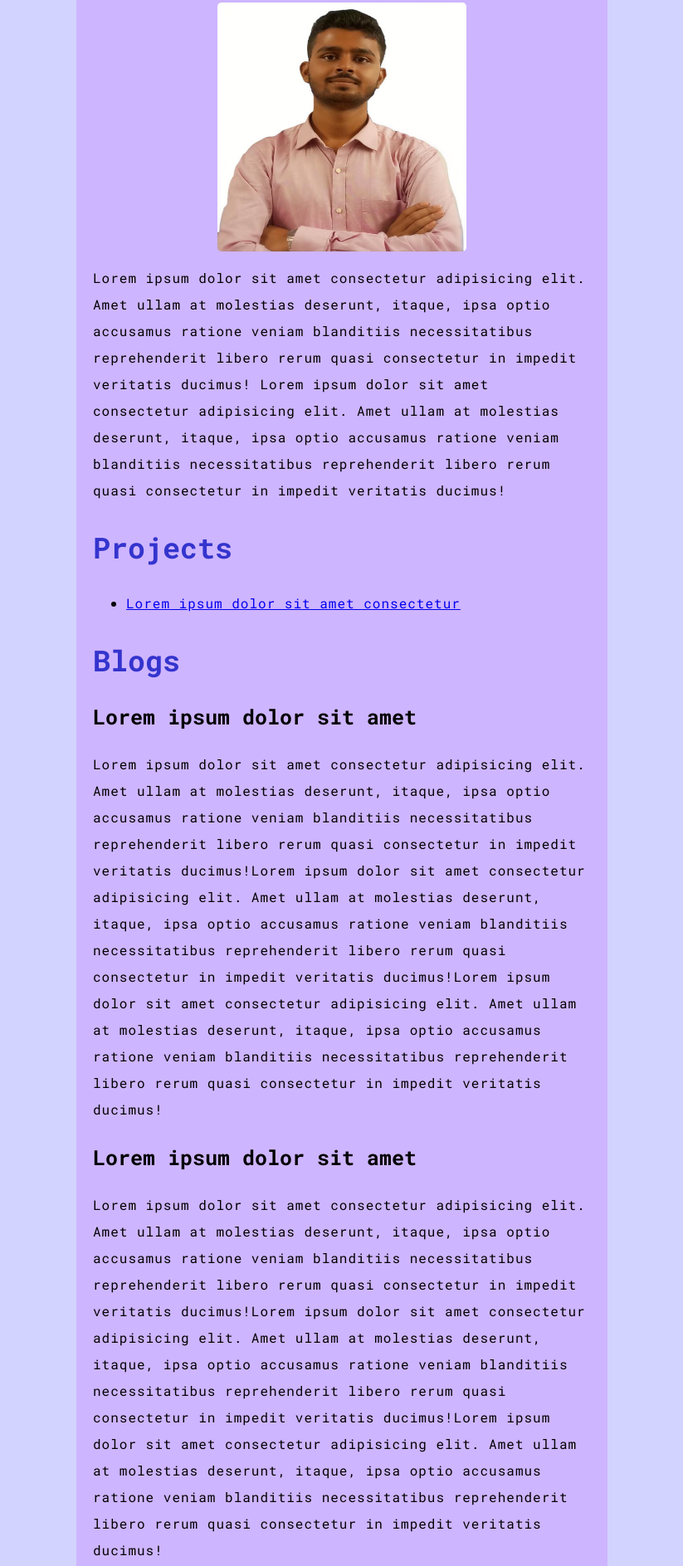
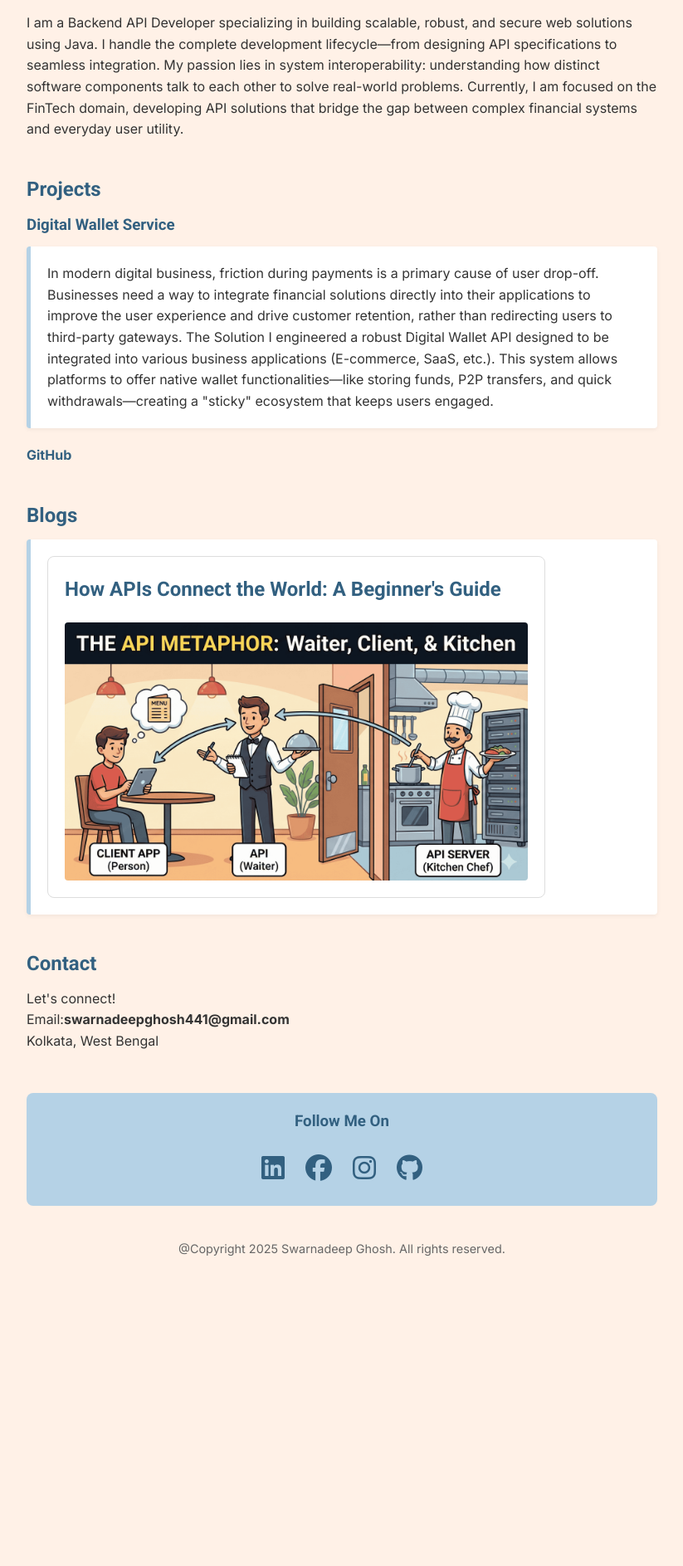
Before and after one commit to Swarna03700/my-portfolio, a plain HTML site: page index.html in a window 1280 px wide. Shown: the part 672-2559 px from the top of the page at 83% size, without its empty margins (228-1051 px from the left). After the commit the page ends 2239 px from the top, so only its background shows below. Drawn offline with Linux system fonts and the light colour scheme.

Commit message:
feat(release): major design overhaul and blog article integration
- Layout: Refactor main layout structure.

- Theme: Update typography and color palette globally.

- Features: Introduce new blog article.

- Socials: Add social media icons

```diff
--- a/index.html
+++ b/index.html
@@ -2,122 +2,147 @@
 <html lang="en-US">
   <head>
     <meta charset="utf-8" />
+    <meta name="viewport" content="width=device-width, initial-scale=1.0" />
     <title>Portfolio - Swarnadeep Ghosh</title>
-    <link rel="stylesheet" href="styles/style.css" />
     <link rel="preconnect" href="https://fonts.googleapis.com" />
     <link rel="preconnect" href="https://fonts.gstatic.com" crossorigin />
     <link
-      href="https://fonts.googleapis.com/css2?family=Roboto+Mono:ital,wght@0,100..700;1,100..700&family=Roboto:ital,wght@0,100..900;1,100..900&display=swap"
+      href="https://fonts.googleapis.com/css2?family=Inter:ital,opsz,wght@0,14..32,100..900;1,14..32,100..900&family=Roboto+Mono:ital,wght@0,100..700;1,100..700&family=Roboto:ital,wght@0,100..900;1,100..900&display=swap"
       rel="stylesheet"
     />
+    <link rel="preconnect" href="https://fonts.googleapis.com" />
+    <link rel="preconnect" href="https://fonts.gstatic.com" crossorigin />
+    <link
+      href="https://fonts.googleapis.com/css2?family=Inter:ital,opsz,wght@0,14..32,100..900;1,14..32,100..900&family=Roboto+Mono:ital,wght@0,100..700;1,100..700&family=Roboto:ital,wght@0,100..900;1,100..900&display=swap"
+      rel="stylesheet"
+    />
+    <link
+      rel="stylesheet"
+      href="https://cdnjs.cloudflare.com/ajax/libs/font-awesome/6.5.1/css/all.min.css"
+    />
+    <link rel="stylesheet" href="styles/style.css" />
   </head>
   <body>
+    <header>
       <!-- This is the navigation bar -->
       <nav>
         <ul>
           <li><a href="#">Home</a></li>
-        <li><a href="#">About</a></li>
-        <li><a href="#">Projects</a></li>
-        <li><a href="#">Blogs</a></li>
-        <li><a href="#">Contact</a></li>
+          <li><a href="#about">About</a></li>
+          <li><a href="#projects">Projects</a></li>
+          <li><a href="#blogs">Blogs</a></li>
+          <li><a href="#contact">Contact</a></li>
         </ul>
       </nav>
       <!-- Main content starts here -->
-    <header>
+
       <h1>SWARNADEEP GHOSH</h1>
-      <h3 id="role">BACKEND DEVELOPER</h3>
+      <h2 id="role">BACKEND DEVELOPER</h2>
 
-      <p>
-        Lorem ipsum dolor sit amet consectetur adipisicing elit. Amet ullam at
-        molestias deserunt, itaque, ipsa optio accusamus ratione veniam
-        blanditiis necessitatibus reprehenderit libero rerum quasi consectetur
-        in impedit veritatis ducimus!
+      <p id="heading">
+        Building scalable APIs that drive seamless digital experiences
       </p>
     </header>
 
     <main>
       <!-- About section -->
-      <section>
+      <section id="about">
         <h2>About</h2>
         <img
-          src="/swarnadeep.PNG"
+          id="profile-image"
+          src="assets/swarnadeep.PNG"
           alt="profile image"
           width="300"
           height="300"
         />
         <p>
-          Lorem ipsum dolor sit amet consectetur adipisicing elit. Amet ullam at
-          molestias deserunt, itaque, ipsa optio accusamus ratione veniam
-          blanditiis necessitatibus reprehenderit libero rerum quasi consectetur
-          in impedit veritatis ducimus! Lorem ipsum dolor sit amet consectetur
-          adipisicing elit. Amet ullam at molestias deserunt, itaque, ipsa optio
-          accusamus ratione veniam blanditiis necessitatibus reprehenderit
-          libero rerum quasi consectetur in impedit veritatis ducimus!
+          I am a Backend API Developer specializing in building scalable,
+          robust, and secure web solutions using Java. I handle the complete
+          development lifecycle—from designing API specifications to seamless
+          integration. My passion lies in system interoperability: understanding
+          how distinct software components talk to each other to solve
+          real-world problems. Currently, I am focused on the FinTech domain,
+          developing API solutions that bridge the gap between complex financial
+          systems and everyday user utility.
         </p>
       </section>
       <!-- Project section -->
-      <section>
+      <section id="projects">
         <h2>Projects</h2>
-        <ul>
-          <li><a href="#">Lorem ipsum dolor sit amet consectetur</a></li>
-        </ul>
+        <h3 class="project-title">Digital Wallet Service</h3>
+        <p>
+          In modern digital business, friction during payments is a primary
+          cause of user drop-off. Businesses need a way to integrate financial
+          solutions directly into their applications to improve the user
+          experience and drive customer retention, rather than redirecting users
+          to third-party gateways. The Solution I engineered a robust Digital
+          Wallet API designed to be integrated into various business
+          applications (E-commerce, SaaS, etc.). This system allows platforms to
+          offer native wallet functionalities—like storing funds, P2P transfers,
+          and quick withdrawals—creating a "sticky" ecosystem that keeps users
+          engaged.
+        </p>
+        <p>
+          <a href="https://github.com/Swarna03700/spring-fintech-platform"
+            >GitHub</a
+          >
+        </p>
       </section>
       <!-- Blogs and Articles section -->
-      <section>
+      <section id="blogs">
         <h2>Blogs</h2>
         <article>
-          <h3 class="title">Lorem ipsum dolor sit amet</h3>
-          <p>
-            Lorem ipsum dolor sit amet consectetur adipisicing elit. Amet ullam
-            at molestias deserunt, itaque, ipsa optio accusamus ratione veniam
-            blanditiis necessitatibus reprehenderit libero rerum quasi
-            consectetur in impedit veritatis ducimus!Lorem ipsum dolor sit amet
-            consectetur adipisicing elit. Amet ullam at molestias deserunt,
-            itaque, ipsa optio accusamus ratione veniam blanditiis
-            necessitatibus reprehenderit libero rerum quasi consectetur in
-            impedit veritatis ducimus!Lorem ipsum dolor sit amet consectetur
-            adipisicing elit. Amet ullam at molestias deserunt, itaque, ipsa
-            optio accusamus ratione veniam blanditiis necessitatibus
-            reprehenderit libero rerum quasi consectetur in impedit veritatis
-            ducimus!
-          </p>
-        </article>
-        <article>
-          <h3 class="title">Lorem ipsum dolor sit amet</h3>
-          <p>
-            Lorem ipsum dolor sit amet consectetur adipisicing elit. Amet ullam
-            at molestias deserunt, itaque, ipsa optio accusamus ratione veniam
-            blanditiis necessitatibus reprehenderit libero rerum quasi
-            consectetur in impedit veritatis ducimus!Lorem ipsum dolor sit amet
-            consectetur adipisicing elit. Amet ullam at molestias deserunt,
-            itaque, ipsa optio accusamus ratione veniam blanditiis
-            necessitatibus reprehenderit libero rerum quasi consectetur in
-            impedit veritatis ducimus!Lorem ipsum dolor sit amet consectetur
-            adipisicing elit. Amet ullam at molestias deserunt, itaque, ipsa
-            optio accusamus ratione veniam blanditiis necessitatibus
-            reprehenderit libero rerum quasi consectetur in impedit veritatis
-            ducimus!
-          </p>
+          <div class="blog-thumbnail">
+            <a href="blogs/how-apis-connect-the-world-a-beginners-guide.html"
+              ><h3 class="blog-title">
+                How APIs Connect the World: A Beginner's Guide
+              </h3>
+            </a>
+            <div class="image-container">
+              <img
+                src="assets/api-metaphor-waiter-client-chef.png"
+                alt="api-metaphor-waiter-client-chef"
+                class="blog-image"
+              />
+            </div>
+          </div>
         </article>
       </section>
       <!-- Contact section -->
-      <section>
+      <section id="contact">
         <h2>Contact</h2>
         <p>Let's connect!</p>
-        <p>Email:<strong>swarnadeep441@gmail.com</strong></p>
+        <p>Email:<strong>swarnadeepghosh441@gmail.com</strong></p>
         <p>Kolkata, West Bengal</p>
       </section>
       <aside>
         <h3 id="follow">Follow Me On</h3>
-        <ul>
-          <li><a href="#">LinkedIn</a></li>
-          <li><a href="#">Facebook</a></li>
-          <li><a href="#">Instagram</a></li>
+        <ul class="social-links">
+          <li>
+            <a href="#" aria-label="LinkedIn">
+              <i class="fa-brands fa-linkedin"></i>
+            </a>
+          </li>
+          <li>
+            <a href="#" aria-label="Facebook">
+              <i class="fa-brands fa-facebook"></i>
+            </a>
+          </li>
+          <li>
+            <a href="#" aria-label="Instagram">
+              <i class="fa-brands fa-instagram"></i>
+            </a>
+          </li>
+          <li>
+            <a href="#" aria-label="GitHub">
+              <i class="fa-brands fa-github"></i>
+            </a>
+          </li>
         </ul>
       </aside>
     </main>
     <footer>
-      <p>@Copyright 2024 Swarnadeep Ghosh. All rights reserved.</p>
+      <p>@Copyright 2025 Swarnadeep Ghosh. All rights reserved.</p>
     </footer>
   </body>
 </html>
--- /dev/null
+++ b/styles/blog-page-style.css
@@ -0,0 +1,179 @@
+/* Reset and Base Styles */
+* {
+    box-sizing: border-box;
+    margin: 0;
+    padding: 0;
+}
+
+body {
+    background-color: #fff1e7;
+    font-family: 'Inter', sans-serif;
+    color: #333;
+    line-height: 1.6;
+    padding: 20px;
+}
+
+/* Layout Container */
+
+header, main {
+    max-width: 800px;
+    margin: 0 auto;
+}
+
+/* Navigation */
+nav {
+    margin-bottom: 40px;
+}
+
+nav ul {
+    list-style: none;
+    padding-left: 0;
+}
+
+nav a {
+    text-decoration: none;
+    color: #326080;
+    font-weight: 600;
+    border: 1px solid #326080;
+    padding: 8px 16px;
+    border-radius: 4px;
+    transition: all 0.3s ease;
+    font-size: 0.9rem;
+}
+
+nav a:hover {
+    background-color: #326080;
+    color: #fff1e7;
+}
+
+/* Header & Typography */
+h1 {
+    color: #326080;
+    font-family: 'Roboto', sans-serif;
+    font-size: 2.5rem;
+    margin-bottom: 20px;
+    line-height: 1.2;
+}
+
+h3 {
+    color: #326080;
+    font-family: 'Roboto', sans-serif;
+    margin-top: 30px;
+    margin-bottom: 10px;
+    font-size: 1.5rem;
+}
+
+/* Image Styling */
+img {
+    max-width: 100%;
+    height: auto;
+    display: block;
+    border-radius: 8px;
+    margin: 20px 0 40px 0;
+    box-shadow: 0 4px 12px rgba(50, 96, 128, 0.15);
+}
+
+/* Content Styling */
+p {
+    margin-bottom: 1.2rem;
+    font-size: 1.05rem;
+}
+
+b {
+    color: #326080;
+}
+
+/* List Styling */
+ul {
+    margin-bottom: 20px;
+    padding-left: 20px;
+}
+
+li {
+    margin-bottom: 10px;
+    padding-left: 5px;
+}
+
+/* Footer Styling */
+footer {
+    background-color: #326080;
+    color: #fff1e7;
+    margin-top: 60px;
+    padding: 40px 20px;
+    max-width: 800px;
+    margin: 0 auto;
+}
+
+.footer-bio {
+    margin-bottom: 30px;
+}
+
+.footer-bio h4 {
+    font-size: 1.2rem;
+    margin-bottom: 10px;
+    color: #fff1e7;
+}
+
+.footer-bio p {
+    font-size: 0.95rem;
+    opacity: 0.9;
+    max-width: 600px;
+}
+
+.footer-divider {
+    border: 0;
+    height: 1px;
+    background-color: rgba(255, 241, 231, 0.3);
+    margin: 20px 0;
+}
+
+.footer-bottom {
+    display: flex;
+    flex-direction: column;
+    gap: 15px;
+}
+
+.social-links {
+    list-style: none;
+    padding: 0;
+    display: flex;
+    gap: 20px;
+}
+
+.social-links a {
+    color: #fff1e7;
+    text-decoration: none;
+    font-weight: 600;
+    transition: opacity 0.3s ease;
+}
+
+.social-links a:hover {
+    opacity: 0.7;
+    border-bottom: 1px dotted #fff1e7;
+}
+
+.copyright {
+    font-size: 0.85rem;
+    opacity: 0.7;
+    margin-top: 10px;
+}
+/* Mobile Tweaks */
+@media (max-width: 600px) {
+    h1 {
+        font-size: 2rem;
+    }
+
+    body {
+        padding: 15px;
+    }
+
+    .footer-bottom {
+        flex-direction: row;
+        justify-content: space-between;
+        align-items: center;
+    }
+
+    .copyright {
+        margin-top: 0;
+    }
+}
--- a/styles/style.css
+++ b/styles/style.css
@@ -1,55 +1,211 @@
-html {
-    font-size: 10px;
-    font-family: "Roboto Mono", monospace;
-    background-color: #D3D3FF;
+/* GLOBAL RESET & VARIABLES */
+* {
+    box-sizing: border-box; /* Makes size elements logical */
+    margin: 0;
+    padding: 0;
+}
+
+body {
+    font-family: 'Inter', sans-serif;
+    background-color: #fff1e7;
+    color: #333; /* Dark gray text for better reading contrast */
+    line-height: 1.6;
+    padding-bottom: 50px;
+}
+
+/* LAYOUT CONTAINER */
+/* This keeps everything centered like a document */
+header, main, footer {
+    max-width: 800px;
+    margin: 0 auto;
+    padding: 0 20px;
+}
+
+/* TYPOGRAPHY */
+h1, h2, h3 {
+    color: #326080;
+    font-family: 'Roboto', sans-serif;
+    margin-bottom: 10px;
 }
 
 h1 {
-    font-size: 60px;
+    font-size: 2.5rem;
     text-align: center;
-    margin: 0;
-    padding: 20px 0;
-    color: #4646ff;
-    text-shadow: 3px 3px 1px black;
-}
-
-p, li {
-    font-size: 16px;
-    line-height: 2;
-    letter-spacing: 1px;
-}
-
-body {
-    width: 600px;
-    margin: 0 auto;
-    background-color: #CEB5FF;
-    padding: 20px 20px 20px 20px;
+    margin-top: 40px;
 }
 
 #role {
-    font-size: 35px;
     text-align: center;
-    margin: 0;
-    padding: 15px 0;
-    color: #4646ff;
-    text-shadow: 2px 2px 1px black;
+    font-size: 1.2rem;
+    color: #555;
+    letter-spacing: 2px;
+    margin-bottom: 40px;
 }
 
-h2 {
-    font-size: 35px;
-    color: #3434ce;
+#heading {
+    text-align: center;
+    font-style: italic;
+    margin-bottom: 30px;
 }
 
-.title {
-    font-size: 25px;
+a {
+    color: #326080;
+    text-decoration: none;
+    font-weight: bold;
 }
 
-#follow {
-    font-size: 25px;
+a:hover {
+    text-decoration: underline;
 }
 
-img {
+/* NAVIGATION */
+nav {
+    padding: 20px 0;
+    border-bottom: 2px solid #b5d2e6;
+}
+
+nav ul {
+    display: flex;
+    justify-content: center;
+    list-style: none;
+    gap: 20px;
+}
+
+nav a {
+    font-family: 'Roboto Mono', monospace;
+    text-transform: uppercase;
+}
+
+/* SECTION AND CARDS */
+section {
+    margin-top: 40px;
+    margin-bottom: 40px;
+}
+
+/* PROFILE IMAGE */
+#profile-image {
     display: block;
-    margin: 0 auto;
-    border-radius: 5px;
+    margin: 0 auto 20px auto;
+    border-radius: 50%;
+    border: 4px solid #b5d2e6;
+    max-width: 100%;
 }
+
+/* STYLING THE BLOGS AND PROJECTS AS "CARDS" */
+article, .project-title + p {
+    background-color: white;
+    border-left: 5px solid #b5d2e6;
+    padding: 20px;
+    margin-bottom: 20px;
+    border-radius: 4px;
+    box-shadow: 0 2px 5px rgba(0,0,0,0.05);
+}
+
+/* CONTACT & FOOTER */
+aside {
+    text-align: center;
+    margin-top: 50px;
+    padding: 20px;
+    background-color: #b5d2e6;
+    border-radius: 8px;
+}
+
+aside ul {
+    list-style: none;
+    display: flex;
+    justify-content: center;
+    gap: 15px;
+    margin-top: 10px;
+}
+
+footer {
+    text-align: center;
+    margin-top: 40px;
+    font-size: 0.9rem;
+    color: #666;
+}
+
+/* SOCIAL MEDIA ICONS CONTAINER */
+.social-links {
+    list-style: none;
+    display: flex;
+    justify-content: center;
+    gap: 25px;
+    margin-top: 15px;
+    padding: 0;
+}
+
+/* STYLING THE ICONS */
+.social-links a {
+    font-size: 2rem;
+    color: #326080;
+}
+
+.social-links a:hover {
+    color: #1a3c55;
+    transform: translate(-3px);
+}
+
+/* BLOG THUMBNAIL CONTAINER */
+.blog-thumbnail {
+    background-color: #fff;
+    border: 1px solid #ddd;
+    border-radius: 8px;
+    padding: 20px;
+    max-width: 600px;
+
+}
+
+/* Main Blog Title */
+.blog-title {
+    font-size: 24px;
+    margin-bottom: 20px;
+}
+/* IMAGE CONTAINER FOR OVERLAY */
+.image-container {
+    position: relative;
+    width: 100%;
+    border-radius: 4px;
+    overflow: hidden;
+}
+
+/* THE ILLUSTRATION IMAGE */
+.blog-image {
+    width: 100%;
+    height: auto;
+    display: block;
+}
+
+/* MOBILE RESPONSIVENESS */
+@media (max-width: 600px) {
+    /* Stack navigation links vertically on small screens */
+    nav ul {
+        flex-direction: column;
+        gap: 10px;
+    }
+
+    /* Adjust Typography */
+    h1 {
+        font-size: 1.8rem;
+        margin-top: 20px;
+    }
+
+    h2 {
+        font-size: 1.2rem;
+    }
+
+    header, main, footer {
+        padding: 0 15px;
+        width: 100%;
+    }
+
+    img {
+        width: 180px;
+        height: 180px;
+        border-width: 3px;
+    }
+
+    article, .project-title + p {
+        padding: 15px;
+    }
+}
```
Also changed, not shown: blogs/how-apis-connect-the-world-a-beginners-guide.html (added, +173 -0 lines), assets/api-metaphor-waiter-client-chef.png (added), assets/swarnadeep.PNG (renamed from swarnadeep.PNG). Lines whose indentation alone changed are shown as unchanged.
